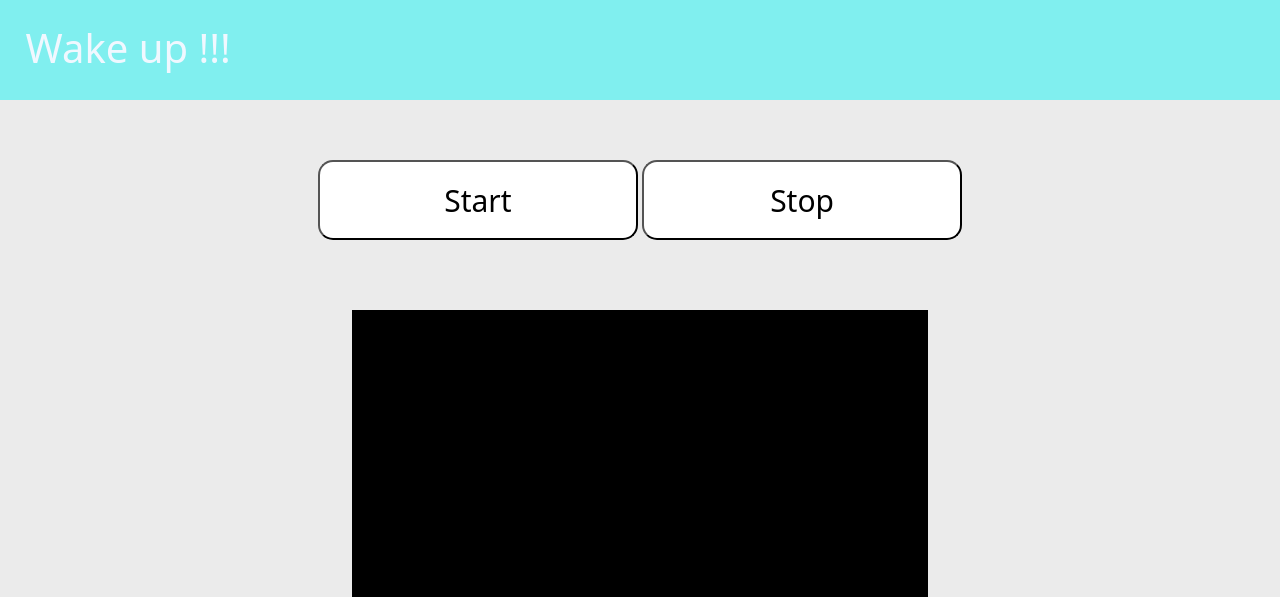
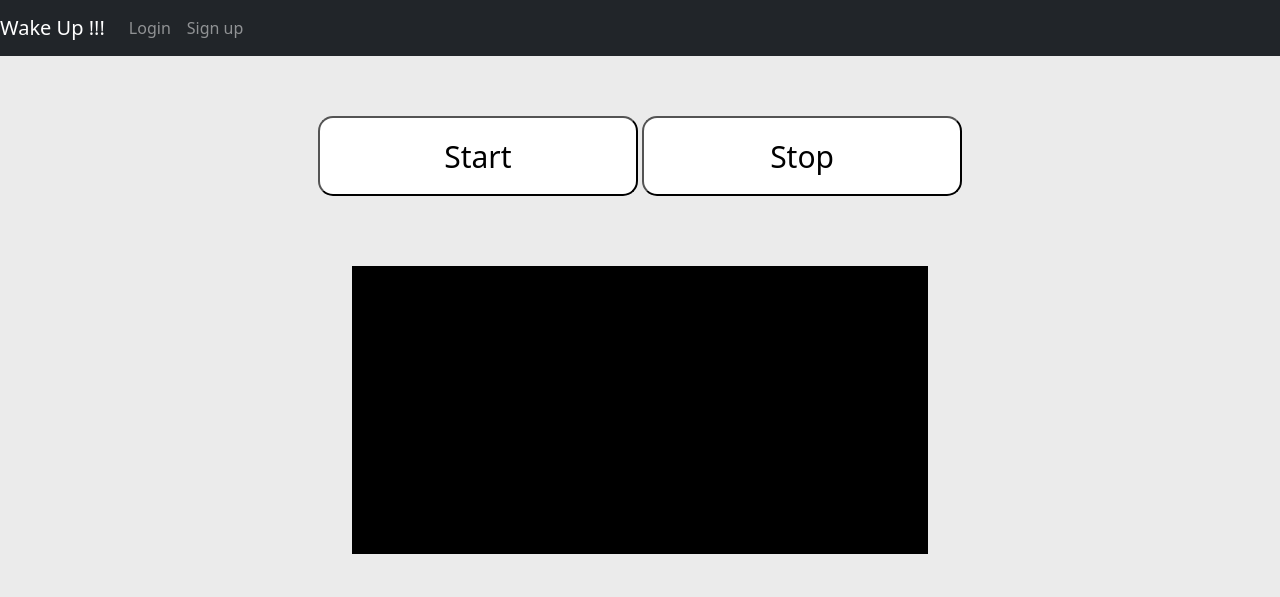
Before and after one commit to kodakar/term_project, a Django app: page / in a window 1280 px wide. Shown: the top 597 px of the page. Run offline with Django 4.2, Linux system fonts and the light colour scheme; parts of the project's set-up code (start-up, migrations or seed data) failed here and were passed over; some libraries are stand-ins or nearby versions.

Commit message:
first commit

```diff
--- /dev/null
+++ b/blog/templates/blog.html
@@ -0,0 +1 @@
+<p1>this is blog!!</p1>
--- /dev/null
+++ b/blog/urls.py
@@ -0,0 +1,7 @@
+from django.urls import path, include
+
+from .views import BlogView
+
+urlpatterns = [
+    path('', BlogView.as_view()),
+]
--- a/blog/views.py
+++ b/blog/views.py
@@ -1,3 +1,5 @@
-from django.shortcuts import render
+from urllib import request
+from django.views.generic import TemplateView
 
-# Create your views here.
+class BlogView(TemplateView):
+    template_name = "blog.html"
--- a/wake_up/templates/base.html
+++ b/wake_up/templates/base.html
@@ -12,9 +12,30 @@
     </head>
     <body style = "background-color: #ebebeb;">
 
-        <header>
+        <!-- <header>
             <h1 style="color:aliceblue;">Wake up !!!</h1>
-        </header>
+        </header> -->
+
+        <nav class="navbar navbar-expand-lg navbar-dark bg-dark">
+            <a class="navbar-brand" href="#">Wake Up !!!</a>
+            <ul class='navbar-nav'>
+                {% if user.is_authenticated %}
+                    <li class='nav-time'>
+                        <span class='navbar-text'>{{ user }} - </span>
+                    </li>
+                    <li class='nav-item'>
+                        <a href='{% url "logout" %}' class='logout nav-link'>Logout</a>
+                    </li>
+                {% else %}
+                    <li class='nav-item'>
+                        <a href='{% url "login" %}' class='login nav-link'>Login</a>
+                    </li>
+                    <li class="nav-item">
+                        <a href='{% url "accounts:signup" %}' class='signup nav-link'> Sign up </a>
+                    </li>
+                {% endif %}
+            </ul>
+        </nav>
 
         {% block main %}
         <p>※コンテンツがありません。</p>
```
Also changed, not shown: 1 other file.
